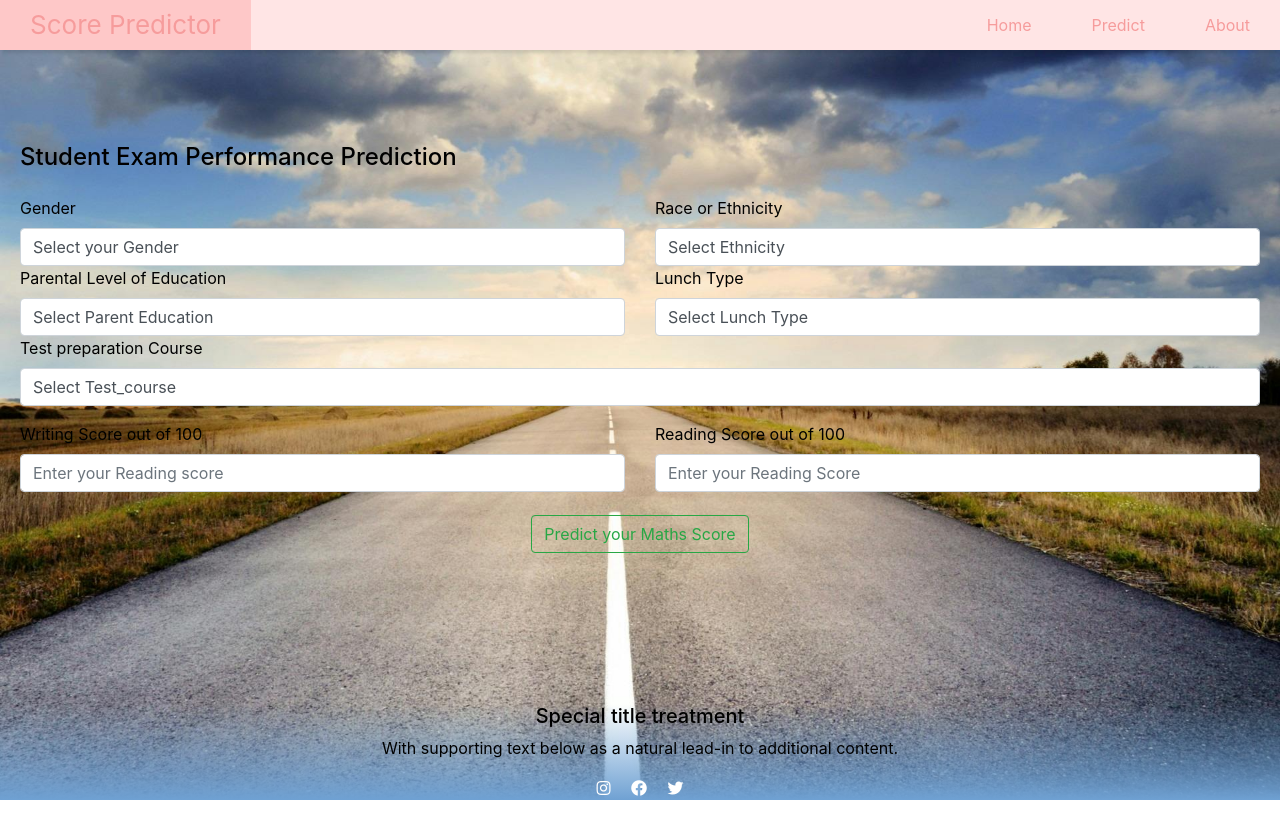
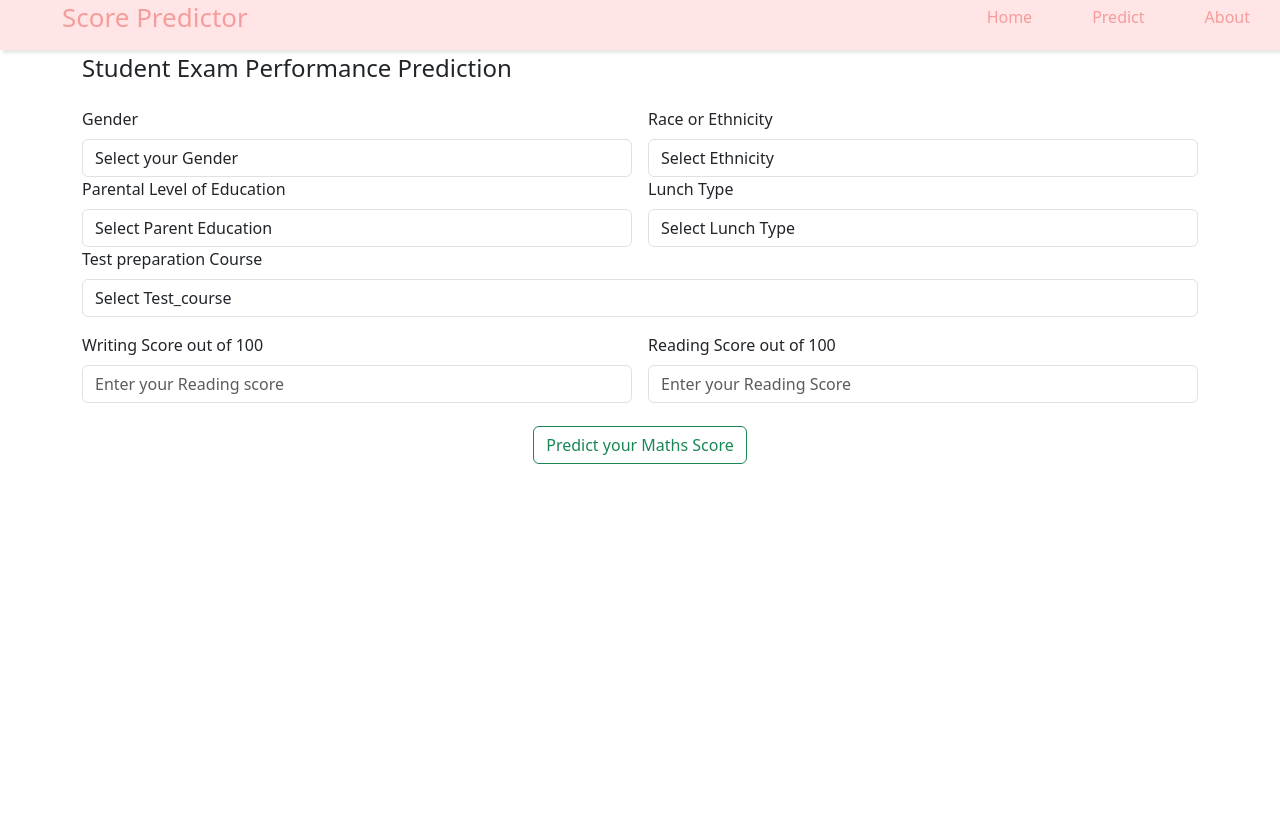
Before and after one commit to ritikaradh/Student-Marks-Prediction-System, a Flask app: page /home in a window 1280 px wide. Before the commit the page ends 800 px from the top, so only its background shows below. Run offline with Flask 3, Linux system fonts and the light colour scheme; some libraries are stand-ins or nearby versions.

Commit message:
new changes

```diff
--- a/static/Navbar.css
+++ b/static/Navbar.css
@@ -14,12 +14,13 @@ body{
 }
 nav{
     position: fixed;
-
-    position:static;
+    display: flex;
+    height: 50px;
+    left: 0;
+    right: 0;
     background-color: rgb(255, 229, 229);
     box-shadow: 3px 3px 3px rgba(0,0,0,0.1);
-
-
+   z-index: 99;
 
 }
 nav ul{
--- a/static/home.css
+++ b/static/home.css
@@ -2,28 +2,32 @@
 
 body {
     font-family: 'Arial', sans-serif;
-
+    height: inherit;
+    width: inherit;
 
 }
 
-.login {
 
-    color: #000000;
-    margin-top: 25px;
-    padding: 20px;
+.container {
 
-    border-radius: 8px;
+
+    margin: auto;
+    display: block;
+
+    padding: 30px;
+    height: 100vh;
+
 }
 
-.form-label {
-    margin-bottom: 0.5rem;
-}
 
 .form-control {
-    width: 100%;
-    padding: 0.375rem 0.75rem;
+    width: 50%;
+    padding:6px;
     font-size: 1rem;
+
     line-height: 1.5;
-    border: 1px solid #ced4da;
+
     border-radius: 0.25rem;
+    max-width: 4;
+    max-height: fit-content;
 }
--- a/templates/About.html
+++ b/templates/About.html
@@ -13,6 +13,7 @@
     <link rel="stylesheet" href="https://cdnjs.cloudflare.com/ajax/libs/font-awesome/5.15.1/css/all.min.css">
 
     <link rel="stylesheet" href="{{url_for('static', filename='About.css')}}">
+
 </head>
 
 <body>
@@ -25,6 +26,7 @@
         <p>Created by Ritika Upadhyay and Soumik Debnath, this website aims to assist students in understanding and predicting their exam
             scores based on data-driven insights.</p>
         </div>
+
         {%include 'Footer.html'%}
 
     <script src="https://code.jquery.com/jquery-3.3.1.slim.min.js"></script>
--- a/templates/Footer.html
+++ b/templates/Footer.html
@@ -14,14 +14,10 @@
 
 <body>
  <footer class="maincontainer">
-    <div class="container">
-
+    <div class="maincontainer">
         <div class="footer">
           <h5>Special title treatment</h5>
           <p >With supporting text below as a natural lead-in to additional content.</p>
-
-
-
         </div>
           <div class="text-center ">
               <a class="text-white mx-2" href="#"><i class="fab fa-instagram"></i></a>
--- a/templates/Navbar.html
+++ b/templates/Navbar.html
@@ -5,18 +5,7 @@
       <meta name="viewport" content="width=device-width, initial-scale=1.0">
       <link rel="stylesheet" type="text/css" href="{{ url_for('static', filename='Navbar.css') }}">
       <link href="https://cdn.jsdelivr.net/npm/bootstrap@5.3.2/dist/css/bootstrap.min.css" rel="stylesheet" integrity="sha384-T3c6CoIi6uLrA9TneNEoa7RxnatzjcDSCmG1MXxSR1GAsXEV/Dwwykc2MPK8M2HN" crossorigin="anonymous">
-      <style>
-        body{
-          bottom: 0;
-          background-image: url({{ url_for('static', filename='image.jpg') }});
 
-
-   background-size: cover;
-   background-repeat: no-repeat;
-   background-position: center;
-
-        }
-      </style>
       <title>Responsive Navbar</title>
     </head>
     <body>
--- a/templates/home.html
+++ b/templates/home.html
@@ -12,19 +12,19 @@
     </head>
     <body>
 
-        <div class="login">
+        <div class="container">
+            <h1>
+                <legend>Student Exam Performance Prediction</legend>
+            </h1>
 
 
        <form action="{{ url_for('predict_datapoint')}}" method="post">
-        <h1>
-            <legend>Student Exam Performance Prediction</legend>
-        </h1>
         <!-- ********************************************************** -->
         <div class="row g-3">
 
             <div class="col">
                 <label class="form-label">Gender</label>
-                <select class="form-control" name="gender" placeholder="Enter you Gender" required>
+                <select class="form-control" name="gender" placeholder="Enter you Gender"  required>
                     <option class="placeholder" selected disabled value="">Select your Gender</option>
                     <option value="male">
                         Male
@@ -35,7 +35,6 @@
                 </select>
             </div>
 
-            <!-- ****************************************** -->
             <div class="col">
                 <label class="form-label">Race or Ethnicity</label>
                 <select class="form-control" name="race_ethnicity" placeholder="Enter you ethnicity" required>
@@ -133,11 +132,11 @@
     </div>
 </form>
 </div>
-{%include 'Footer.html'%}
 
 <script src="https://cdn.jsdelivr.net/npm/bootstrap@5.3.2/dist/js/bootstrap.bundle.min.js" integrity="sha384-C6RzsynM9kWDrMNeT87bh95OGNyZPhcTNXj1NW7RuBCsyN/o0jlpcV8Qyq46cDfL" crossorigin="anonymous"></script>
 </body>
 </html>
 
 
+
 {% endblock%}
```
Also changed, not shown: static/About.css (+7 -4 lines), static/Footer.css (line endings or trailing spaces), templates/base.html (line endings or trailing spaces).
